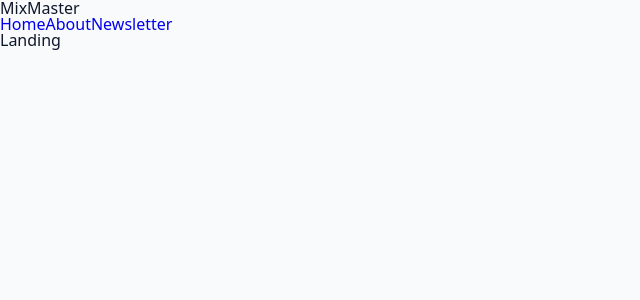
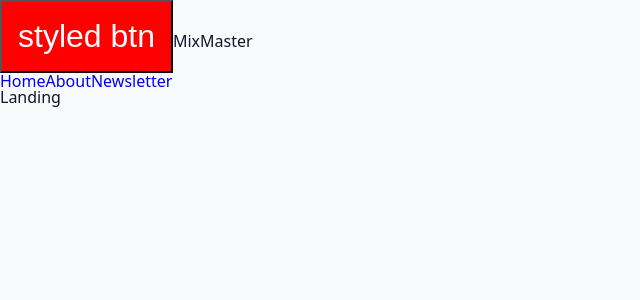
Before and after one commit to konyatomi/MixMaster, a React (Vite) app: page / in a window 1280 px wide. Shown: the top 300 px of the page, without its empty margins (0-640 px from the left). Built offline with nearby package versions, Linux system fonts and the light colour scheme.

Commit message:
Styled Components - Setup

```diff
--- a/package.json
+++ b/package.json
@@ -16,7 +16,7 @@
     "react-dom": "^18.2.0",
     "react-router-dom": "^6.11.2",
     "react-toastify": "^9.1.3",
-    "styled-components": "^5.3.10"
+    "styled-components": "^5.3.11"
   },
   "devDependencies": {
     "@types/react": "^18.0.28",
--- a/src/components/Navbar.jsx
+++ b/src/components/Navbar.jsx
@@ -1,9 +1,18 @@
 import { NavLink } from 'react-router-dom';
+import styled from 'styled-components';
+
+const StyledBtn = styled.button`
+  background: red;
+  color: white;
+  font-size: 2rem;
+  padding: 1rem;
+`;
 
 const Navbar = () => {
   return (
     <nav>
       <div className='nav-center'>
+        <StyledBtn>styled btn</StyledBtn>
         <span className='logo'>MixMaster</span>
         <div className='nav-links'>
           <NavLink to='/' className={'nav-link'}>
```
Also changed, not shown: 1 other file (tests, documents, lock files or other folders).
